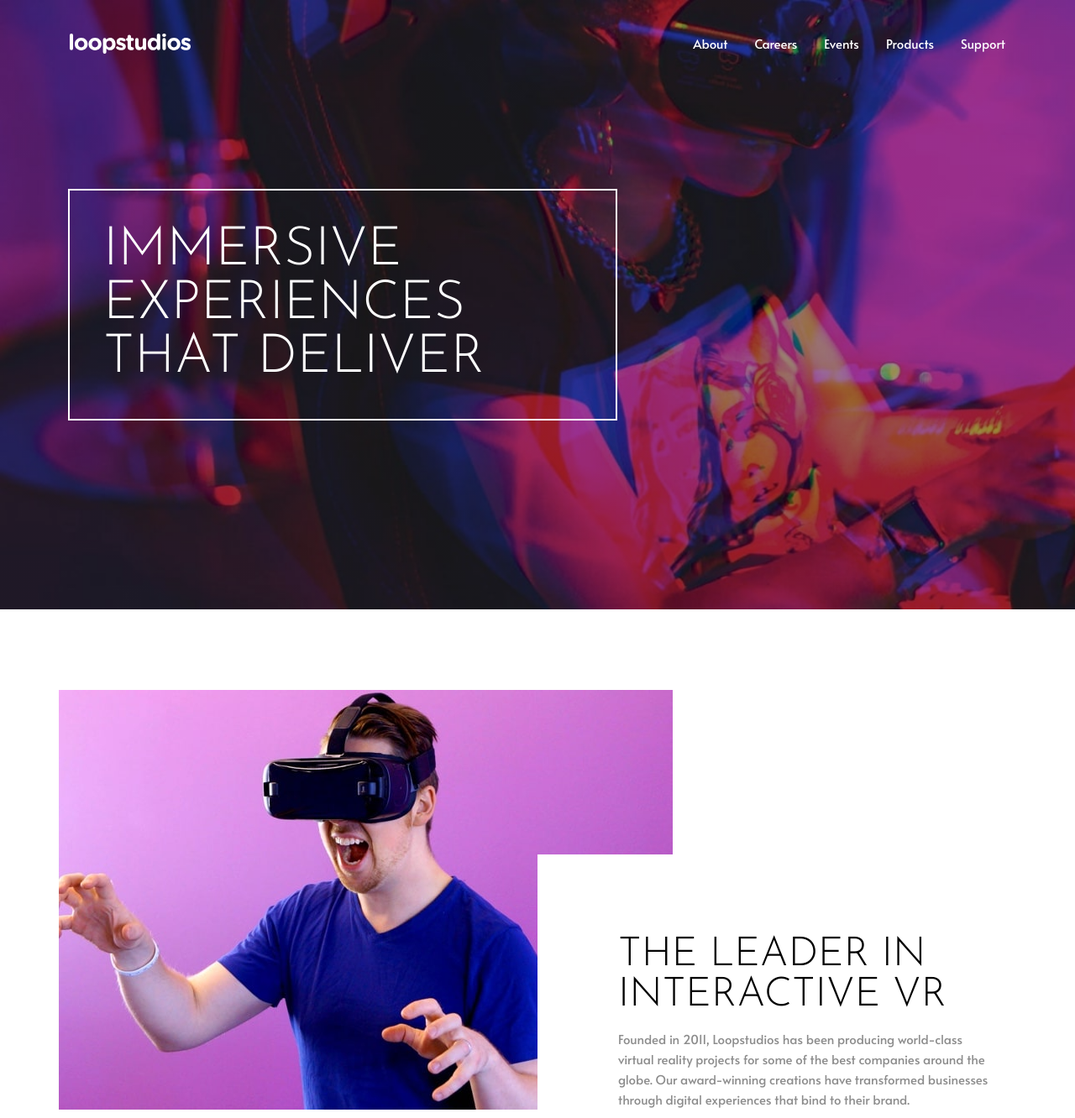
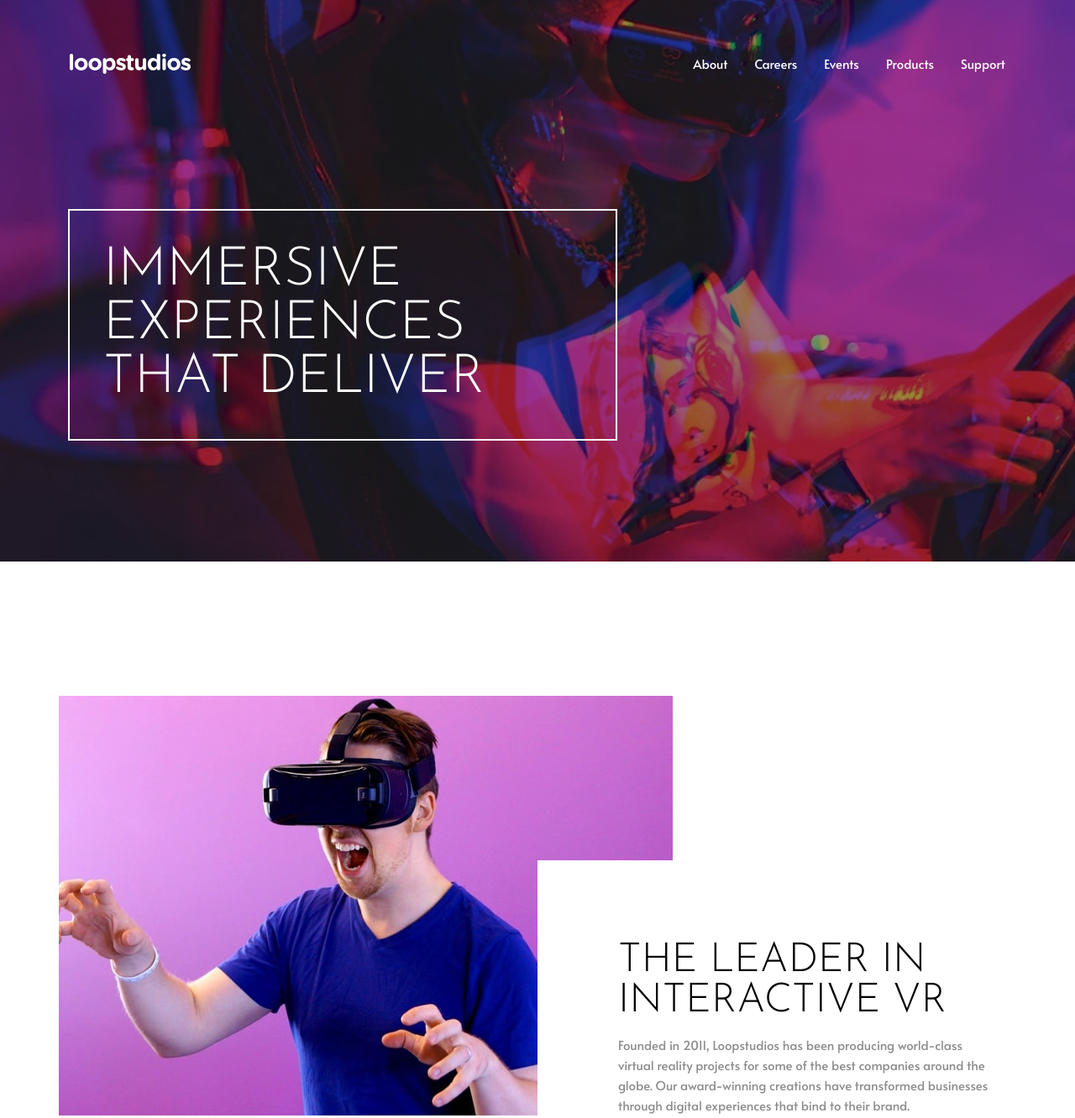
Before and after one commit to rule-kells/loopstudios-landing-page, a plain HTML site: page index.html in a window 1280 px wide. Shown: the top 1332 px of the page at 84% size. Drawn offline with Linux system fonts and the light colour scheme.

Commit message:
added initial loopstudios-landing-page files

```diff
--- a/css/styles.css
+++ b/css/styles.css
@@ -463,6 +463,10 @@
 
   @media (min-width: 75rem) {
 
+      .hero {
+          padding: 4rem 1.5rem 9.125rem;
+      }
+
       .hero .fs-heading-l {
           max-width: 40.625rem;
           padding: 2.5rem;
@@ -473,6 +477,7 @@
           grid-template-columns: minmax(35.625rem, 1fr) minmax(11.875rem, 1fr) minmax(23.75rem, 1fr);
           justify-content: center;
           align-items: flex-end;
+          padding: 10rem 0 11.5rem;
       }
 
       .interactive__img {
```
